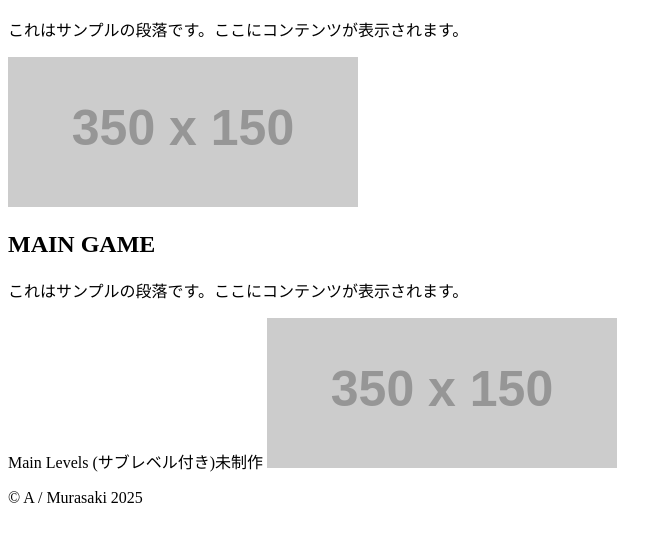
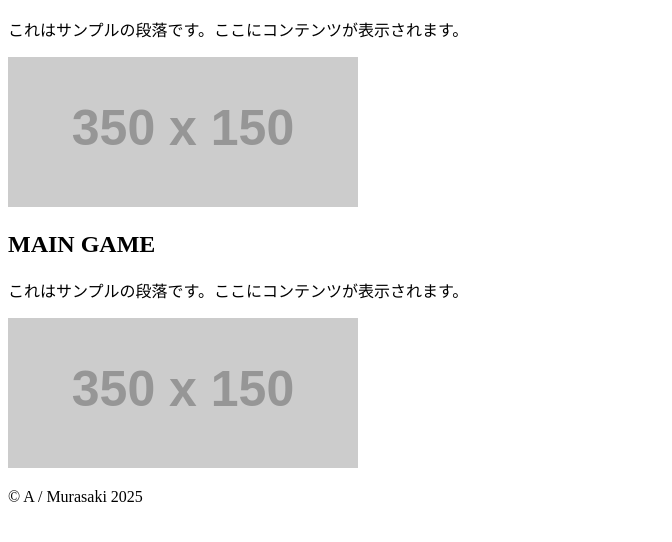
Before and after one commit to Akamurasaki1/2D-Backrooms, a plain HTML site: page index.html in a window 1280 px wide. Shown: the part 110-652 px from the top of the page, without its empty margins (0-672 px from the left). Drawn offline with Linux system fonts and the light colour scheme; placeholder pictures from the web are drawn by us.

Commit message:
newpahgew

```diff
--- a/index.html
+++ b/index.html
@@ -18,8 +18,8 @@
                 <h2>TUTORIAL</h2>
                 <p>これはサンプルの段落です。ここにコンテンツが表示されます。</p>
                 <map name="TUTORIALs">
-                    <area shape="rect" coords="5,180,355,330" href="TUTORIAL1.html" alt="TUTORIAL1" />
-                    <area shape="rect" coords="275,75,75" href="gameExpalation.html" alt="説明" />
+                    <area shape="rect" coords="5,5,170,75" href="TUTORIAL1.html" alt="TUTORIAL1" />
+                    <area shape="rect" coords="180,5,345,75" href="gameExpalation.html" alt="説明" />
                 </map>
                 <img usemap="TUTORIALs" src="https://dummyimage.com/350x150" alt="350 x 150 pic" />
 
@@ -28,11 +28,12 @@
             <section>
                 <h2>MAIN GAME</h2>
                 <p>これはサンプルの段落です。ここにコンテンツが表示されます。</p>
-                <map name="LEVELs">
-                    <area shape="rect" coords="75,75,75" href="Level0.html" alt="Level0">Main Levels</area>
-                    <area shape="rect" coords="275,75,75" href="Level0-0.html" alt="説明">(サブレベル付き)未制作</area>
+                <map name="LEVELs" id="LEVELs">
+                    <area shape="rect" coords="5,5,170,145" href="Level0.html" alt="Level0" />
+                    <area shape="rect" coords="175,5,345,145" href="Level0-0.html" alt="Level0-0 (未制作)" />
                 </map>
-                <img usemap="LEVELs" src="https://dummyimage.com/350x150" alt="350 x 150 pic" />
+                <img usemap="#LEVELs" src="https://dummyimage.com/350x150" alt="350 x 150 pic" width="350"
+                    height="150" />
             </section>
         </main>
         <footer>
```
